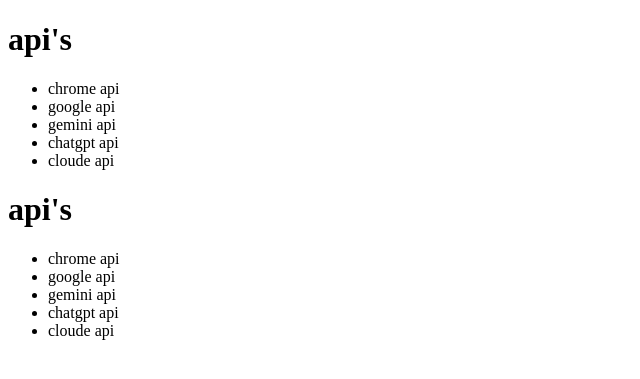
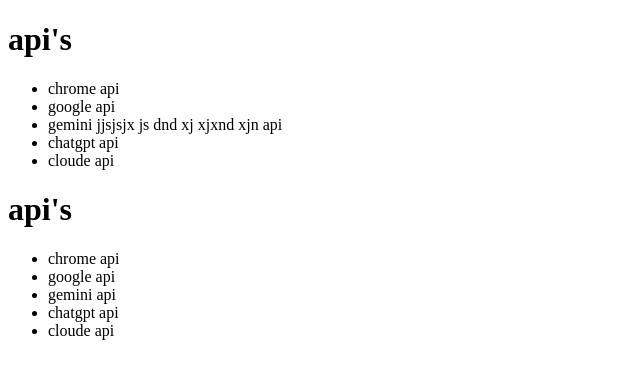
Before and after one commit to ravikaushal11u/django_project, a Django app: template templates/api.html in a window 1280 px wide. Shown: the top 379 px of the page, without its empty margins (0-640 px from the left). Run offline with Django 5.2, Linux system fonts and the light colour scheme; the template is opened without the code that fills it, so the values that code supplies are empty; parts of the project's set-up code (start-up, migrations or seed data) failed here and were passed over.

Commit message:
Update gemini API list item in api.html

```diff
--- a/templates/api.html
+++ b/templates/api.html
@@ -10,7 +10,7 @@
     <ul>
         <li>chrome api</li>
         <li>google api</li>
-        <li>gemini api</li>
+        <li>gemini jjsjsjx js dnd xj xjxnd xjn api</li>
         <li>chatgpt api</li>
         <li>cloude api</li>
 
```
